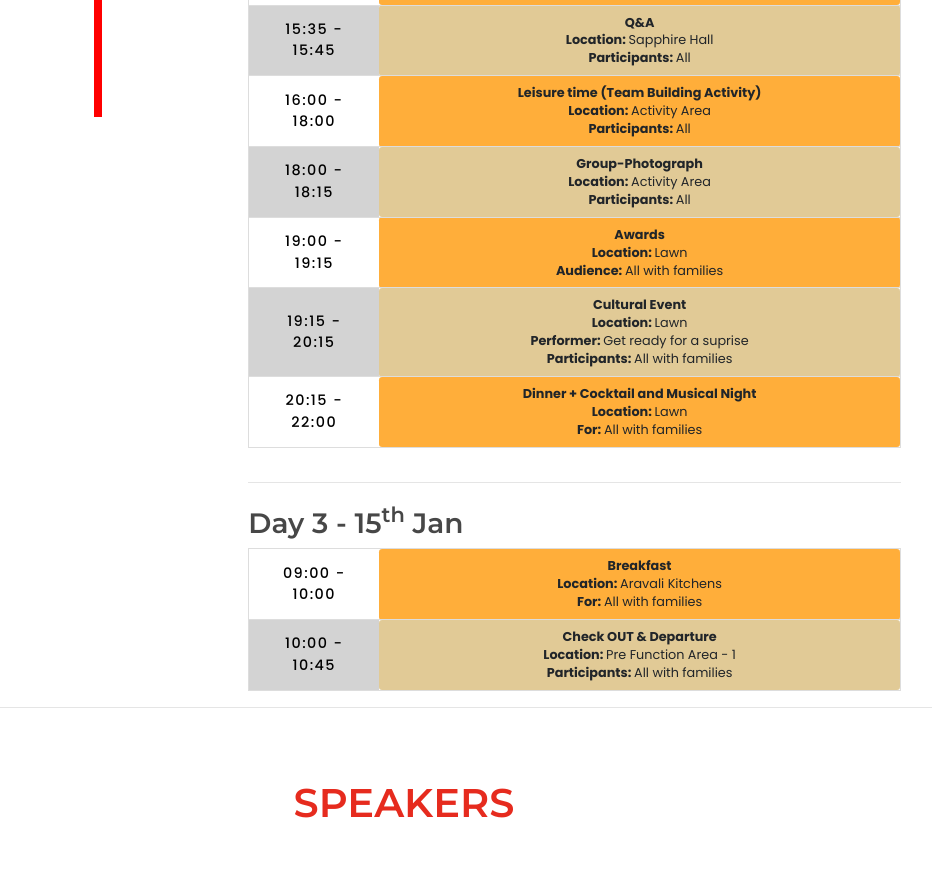
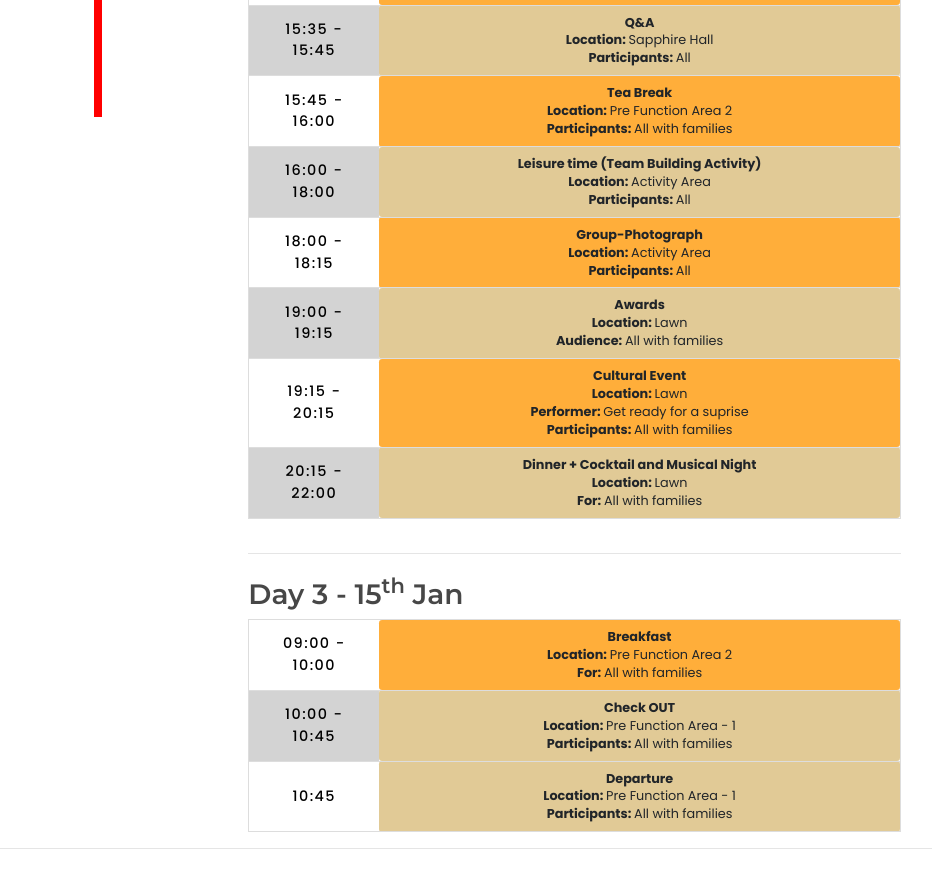
Before and after one commit to manavmehta2403/Website-Sangam2023, a plain HTML site: page index.html in a window 1280 px wide. Shown: the part 3563-4442 px from the top of the page, without its empty margins (236-1168 px from the left). Drawn offline with nearby package versions, Linux system fonts and the light colour scheme; animation ran at ten frames a second.

Commit message:
Agenda 12:42

```diff
--- a/index.html
+++ b/index.html
@@ -1990,7 +1990,7 @@
                       <th>09:00 - 10:00</th>
                       <td colspan="4" rowspan="1" class="stage-saturn">
                         Breakfast
-                        <span><strong>Location: </strong>Aravali Kitchens</span>
+                        <span><strong>Location: </strong>Pre Function Area 2</span>
                         <span><strong>For: </strong>All with families</span>
                       </td>
                     </tr>
@@ -2117,12 +2117,17 @@
                         <span><strong>Participants: </strong>All</span>
                       </td>
                     </tr>
-                    <!-- <tr>
-                      <th>15:00</th>
-                    </tr> -->
+                    <tr>
+                      <th>15:45 - 16:00</th>
+                      <td colspan="4" rowspan="1" class="stage-saturn">
+                        Tea Break
+                        <span><strong>Location: </strong>Pre Function Area 2</span>
+                        <span><strong>Participants: </strong>All with families</span>
+                      </td>
+                    </tr>
                     <tr>
                       <th>16:00 - 18:00</th>
-                      <td rowspan="1" colspan="4" class="stage-saturn">
+                      <td rowspan="1" colspan="4" class="stage-earth">
                         Leisure time (Team Building Activity)
                         <span><strong>Location: </strong>Activity Area</span>
                         <span><strong>Participants: </strong>All</span>
@@ -2142,7 +2147,7 @@
                     </tr> -->
                     <tr>
                       <th>18:00 - 18:15</th>
-                      <td colspan="4" class="stage-earth">
+                      <td colspan="4" class="stage-saturn">
                         Group-Photograph
                         <span><strong>Location: </strong>Activity Area</span>
                         <span><strong>Participants: </strong>All</span>
@@ -2156,7 +2161,7 @@
                     </tr> -->
                     <tr>
                       <th>19:00 - 19:15</th>
-                      <td colspan="4" class="stage-saturn">
+                      <td colspan="4" class="stage-earth">
                         Awards
                         <span><strong>Location: </strong>Lawn</span>
                         <span><strong>Audience: </strong>All with families</span>
@@ -2164,7 +2169,7 @@
                     </tr>
                     <tr>
                       <th>19:15 - 20:15</th>
-                      <td rowspan="1" colspan="4" class="stage-earth">
+                      <td rowspan="1" colspan="4" class="stage-saturn">
                         Cultural Event
                         <span><strong>Location: </strong>Lawn</span>
                         <span><strong>Performer: </strong>Get ready for a suprise</span>
@@ -2176,7 +2181,7 @@
                     </tr> -->
                     <tr>
                       <th>20:15 - 22:00</th>
-                      <td rowspan="1" colspan="4" class="stage-saturn">
+                      <td rowspan="1" colspan="4" class="stage-earth">
                         Dinner + Cocktail and Musical Night
                         <span><strong>Location: </strong>Lawn</span>
                         <span><strong>For: </strong>All with families</span>
@@ -2213,7 +2218,7 @@
                       <th>09:00 - 10:00</th>
                       <td colspan="4" rowspan="1" class="stage-saturn">
                         Breakfast
-                        <span><strong>Location: </strong>Aravali Kitchens</span>
+                        <span><strong>Location: </strong>Pre Function Area 2</span>
                         <span><strong>For: </strong>All with families</span>
                       </td>
                     </tr>
@@ -2223,7 +2228,15 @@
                     <tr>
                       <th>10:00 - 10:45</th>
                       <td colspan="4" rowspan="1" class="stage-earth">
-                        Check OUT & Departure
+                        Check OUT
+                        <span><strong>Location: </strong>Pre Function Area - 1</span>
+                        <span><strong>Participants: </strong>All with families</span>
+                      </td>
+                    </tr>
+                    <tr>
+                      <th>10:45</th>
+                      <td colspan="4" rowspan="1" class="stage-earth">
+                        Departure
                         <span><strong>Location: </strong>Pre Function Area - 1</span>
                         <span><strong>Participants: </strong>All with families</span>
                       </td>
@@ -2265,7 +2278,7 @@
               </div>
               <div class="speakers-txtbox">
                 <h1 class="fs-25 fw-900">Shri Gupta</h1>
-                <p class="fs-18 fw-500">MD - HMA<br>GBS</p>
+                <p class="fs-18 fw-500">MD - WIN<br>Head of GBS</p>
                 <!-- <a href="ramliibrahim.html">
                   <p class="fs-14 text-base-color">CLICK HERE FOR BRIEF PROFILE OF Dr. FELIX BRAMBRING</p>
                 </a> -->
```
